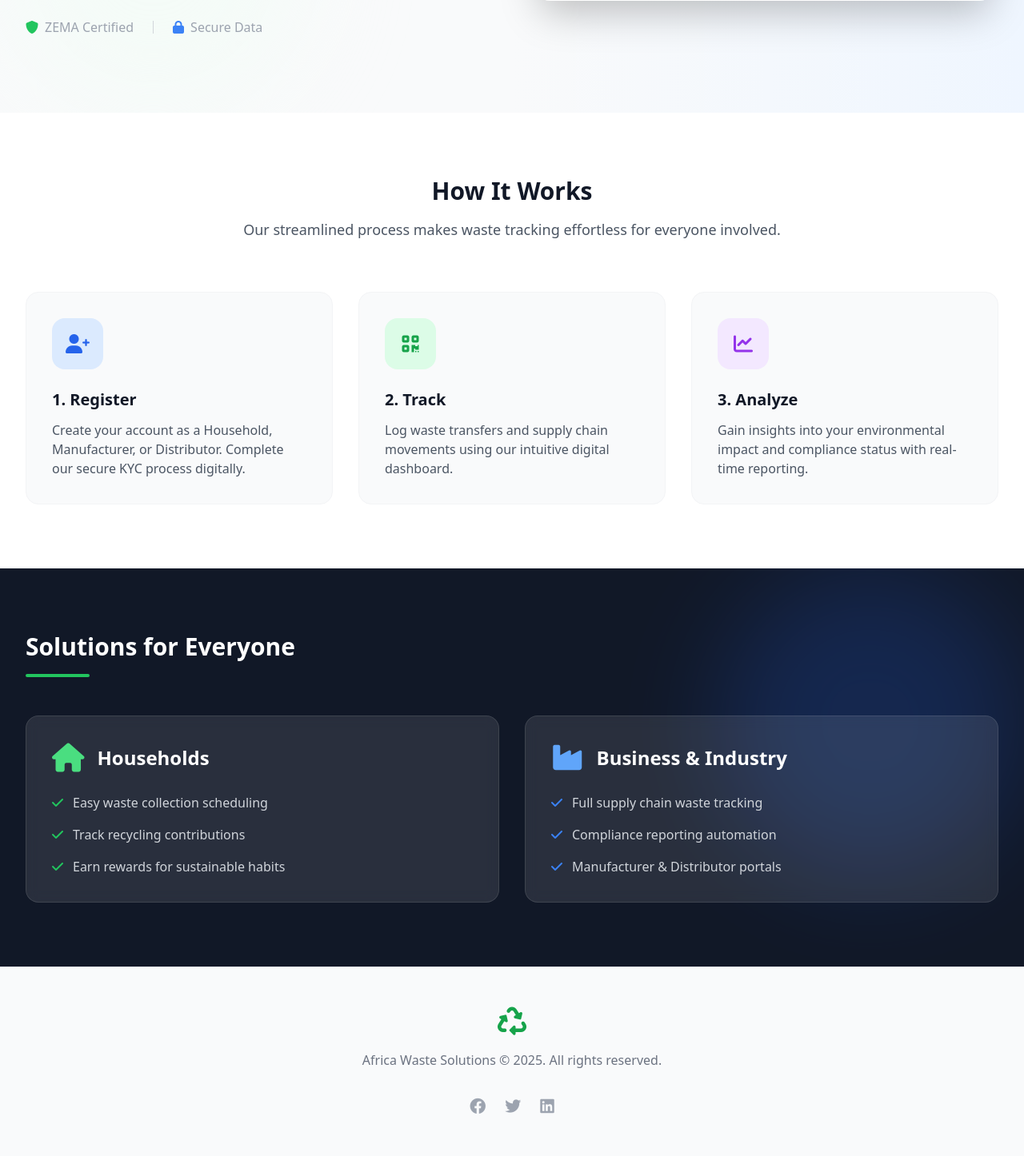
After one commit to addplux/africa-waste-solutions, a Flask app: template flask-frontend/templates/landing.html in a window 1280 px wide. The commit adds this page. Shown: the part 659-2105 px from the top of the page at 80% size. Run offline with Flask 3, Linux system fonts and the light colour scheme; the template is opened without the code that fills it, so the values that code supplies are empty; some libraries are stand-ins or nearby versions.

Commit message:
feat: enhance registration with detailed fields, file uploads, and landing page

```diff
--- a/flask-frontend/app.py
+++ b/flask-frontend/app.py
@@ -61,7 +61,7 @@ def allowed_file(filename):
 def index():
     if 'user' in session:
         return redirect(url_for('dashboard'))
-    return redirect(url_for('login'))
+    return render_template('landing.html')
 
 @app.route('/login', methods=['GET', 'POST'])
 def login():
@@ -112,23 +112,24 @@ def account_creation():
                 'plot_number': request.form.get('plotNumber'),
                 'area': request.form.get('area'),
                 'account_type': request.form.get('accountType'),
+                'company_name': request.form.get('companyName'),
+                'date_of_birth': request.form.get('dateOfBirth'),
+                'selfie': request.form.get('selfie'), # Base64 string from canvas
                 'is_international': is_international,
                 'kyc_status': 'pending'
             }
 
-            # Upload files if present
-            # Note: For now we just save locally. In production, we'd send these to backend or S3
-            if id_file and allowed_file(id_file.filename):
-                id_filename = secure_filename(id_file.filename)
-                id_file.save(os.path.join(app.config['UPLOAD_FOLDER'], id_filename))
-
-            if selfie_file and allowed_file(selfie_file.filename):
-                selfie_filename = secure_filename(selfie_file.filename)
-                selfie_file.save(os.path.join(app.config['UPLOAD_FOLDER'], selfie_filename))
+            # Prepare files for upload
+            files = {}
+            if id_file:
+                # We need to send the file object, but requests.post expects (filename, file_handle, content_type)
+                # or just the file handle.
+                # Since we are forwarding, we can pass the stream.
+                files['id_document'] = (id_file.filename, id_file.stream, id_file.mimetype)
 
             # Send to Go Backend Auth Register Endpoint
             # This creates both User and Account
-            response = api_call('auth/register', method='POST', data=data)
+            response = api_call('auth/register', method='POST', data=data, files=files)
 
             if response and response.status_code in [200, 201]:
                 resp_data = response.json()
--- /dev/null
+++ b/flask-frontend/templates/landing.html
@@ -0,0 +1,234 @@
+<!DOCTYPE html>
+<html lang="en">
+
+<head>
+    <meta charset="UTF-8">
+    <meta name="viewport" content="width=device-width, initial-scale=1.0">
+    <title>Africa Waste Solutions - Smart Waste Management</title>
+    <script src="https://cdn.tailwindcss.com"></script>
+    <link href="https://cdnjs.cloudflare.com/ajax/libs/font-awesome/6.0.0/css/all.min.css" rel="stylesheet">
+    <style>
+        .gradient-text {
+            background-clip: text;
+            -webkit-background-clip: text;
+            color: transparent;
+            background-image: linear-gradient(to right, #2563eb, #16a34a);
+        }
+    </style>
+</head>
+
+<body class="bg-gray-50 font-sans antialiased text-gray-900">
+
+    <!-- Navbar -->
+    <nav class="bg-white/90 backdrop-blur-md fixed w-full z-50 border-b border-gray-100">
+        <div class="max-w-7xl mx-auto px-4 sm:px-6 lg:px-8">
+            <div class="flex justify-between h-16 items-center">
+                <div class="flex items-center gap-2">
+                    <i class="fas fa-recycle text-3xl text-green-600"></i>
+                    <span class="font-bold text-xl tracking-tight">Africa Waste Solutions</span>
+                </div>
+                <div class="hidden md:flex items-center gap-8">
+                    <a href="#how-it-works" class="text-gray-600 hover:text-green-600 transition-colors">How it
+                        Works</a>
+                    <a href="#services" class="text-gray-600 hover:text-green-600 transition-colors">Services</a>
+                    <a href="#about" class="text-gray-600 hover:text-green-600 transition-colors">About Us</a>
+                </div>
+                <div class="flex items-center gap-4">
+                    <a href="{{ url_for('login') }}" class="text-gray-600 hover:text-blue-600 font-semibold px-4">Log
+                        In</a>
+                    <a href="{{ url_for('account_creation') }}"
+                        class="bg-blue-600 hover:bg-blue-700 text-white px-5 py-2.5 rounded-full font-semibold transition-all shadow-lg hover:shadow-xl transform hover:-translate-y-0.5">
+                        Get Started
+                    </a>
+                </div>
+            </div>
+        </div>
+    </nav>
+
+    <!-- Hero Section -->
+    <section class="min-h-screen flex items-center pt-20 relative overflow-hidden">
+        <div class="absolute inset-0 z-0">
+            <div class="absolute top-0 right-0 w-1/2 h-full bg-gradient-to-l from-blue-50 to-transparent"></div>
+            <div class="absolute bottom-0 left-0 w-96 h-96 bg-green-50 rounded-full filter blur-3xl opacity-50"></div>
+        </div>
+
+        <div class="max-w-7xl mx-auto px-4 sm:px-6 lg:px-8 relative z-10 w-full">
+            <div class="grid grid-cols-1 lg:grid-cols-2 gap-12 items-center">
+                <div class="max-w-2xl">
+                    <div
+                        class="inline-flex items-center gap-2 px-4 py-2 bg-green-50 text-green-700 rounded-full text-sm font-semibold mb-6">
+                        <i class="fas fa-leaf"></i> Sustainable Future for Zambia
+                    </div>
+                    <h1 class="text-5xl lg:text-6xl font-extrabold mb-6 leading-tight">
+                        Revolutionizing <br>
+                        <span class="gradient-text">Waste Management</span>
+                    </h1>
+                    <p class="text-xl text-gray-600 mb-8 leading-relaxed">
+                        Join the digital revolution in environmental care. Track, manage, and optimize your waste
+                        footprint with our ZEMA-certified platform for households and industries.
+                    </p>
+                    <div class="flex flex-col sm:flex-row gap-4">
+                        <a href="{{ url_for('account_creation') }}"
+                            class="inline-flex justify-center items-center px-8 py-4 bg-blue-600 text-white rounded-full font-bold text-lg hover:bg-blue-700 transition-colors shadow-lg hover:shadow-blue-500/30">
+                            Register Now
+                            <i class="fas fa-arrow-right ml-2"></i>
+                        </a>
+                        <a href="#how-it-works"
+                            class="inline-flex justify-center items-center px-8 py-4 bg-white text-gray-700 border-2 border-gray-200 rounded-full font-bold text-lg hover:border-blue-600 hover:text-blue-600 transition-colors">
+                            Learn More
+                        </a>
+                    </div>
+
+                    <div class="mt-12 flex items-center gap-6 text-gray-400">
+                        <div class="flex items-center gap-2">
+                            <i class="fas fa-shield-alt text-green-500"></i> ZEMA Certified
+                        </div>
+                        <div class="h-4 w-px bg-gray-300"></div>
+                        <div class="flex items-center gap-2">
+                            <i class="fas fa-lock text-blue-500"></i> Secure Data
+                        </div>
+                    </div>
+                </div>
+
+                <div class="hidden lg:block relative">
+                    <!-- Placeholder for Hero Image - In a real scenario, use actual assets -->
+                    <div class="relative rounded-3xl overflow-hidden shadow-2xl border-4 border-white">
+                        <img src="/static/landing_hero_section.jpg" alt="Waste Management Dashboard"
+                            class="w-full h-auto object-cover transform hover:scale-105 transition-transform duration-700">
+
+                        <!-- Floating Card -->
+                        <div
+                            class="absolute bottom-8 left-8 bg-white/90 backdrop-blur p-4 rounded-xl shadow-lg border border-white/50 max-w-xs animate-bounce">
+                            <div class="flex items-center gap-3">
+                                <div
+                                    class="w-10 h-10 bg-green-100 rounded-full flex items-center justify-center text-green-600">
+                                    <i class="fas fa-check"></i>
+                                </div>
+                                <div class="text-sm">
+                                    <p class="font-bold text-gray-900">Waste Collected</p>
+                                    <p class="text-green-600 font-semibold">+1,240 Tons this month</p>
+                                </div>
+                            </div>
+                        </div>
+                    </div>
+                </div>
+            </div>
+        </div>
+    </section>
+
+    <!-- Features Section -->
+    <section id="how-it-works" class="py-20 bg-white">
+        <div class="max-w-7xl mx-auto px-4 sm:px-6 lg:px-8">
+            <div class="text-center max-w-3xl mx-auto mb-16">
+                <h2 class="text-3xl font-bold mb-4">How It Works</h2>
+                <p class="text-gray-600 text-lg">Our streamlined process makes waste tracking effortless for everyone
+                    involved.</p>
+            </div>
+
+            <div class="grid grid-cols-1 md:grid-cols-3 gap-8">
+                <!-- Step 1 -->
+                <div
+                    class="bg-gray-50 p-8 rounded-2xl hover:bg-white hover:shadow-xl transition-all border border-gray-100 group">
+                    <div
+                        class="w-16 h-16 bg-blue-100 rounded-2xl flex items-center justify-center text-blue-600 text-2xl mb-6 group-hover:bg-blue-600 group-hover:text-white transition-colors">
+                        <i class="fas fa-user-plus"></i>
+                    </div>
+                    <h3 class="text-xl font-bold mb-3">1. Register</h3>
+                    <p class="text-gray-600">Create your account as a Household, Manufacturer, or Distributor. Complete
+                        our secure KYC process digitally.</p>
+                </div>
+
+                <!-- Step 2 -->
+                <div
+                    class="bg-gray-50 p-8 rounded-2xl hover:bg-white hover:shadow-xl transition-all border border-gray-100 group">
+                    <div
+                        class="w-16 h-16 bg-green-100 rounded-2xl flex items-center justify-center text-green-600 text-2xl mb-6 group-hover:bg-green-600 group-hover:text-white transition-colors">
+                        <i class="fas fa-qrcode"></i>
+                    </div>
+                    <h3 class="text-xl font-bold mb-3">2. Track</h3>
+                    <p class="text-gray-600">Log waste transfers and supply chain movements using our intuitive digital
+                        dashboard.</p>
+                </div>
+
+                <!-- Step 3 -->
+                <div
+                    class="bg-gray-50 p-8 rounded-2xl hover:bg-white hover:shadow-xl transition-all border border-gray-100 group">
+                    <div
+                        class="w-16 h-16 bg-purple-100 rounded-2xl flex items-center justify-center text-purple-600 text-2xl mb-6 group-hover:bg-purple-600 group-hover:text-white transition-colors">
+                        <i class="fas fa-chart-line"></i>
+                    </div>
+                    <h3 class="text-xl font-bold mb-3">3. Analyze</h3>
+                    <p class="text-gray-600">Gain insights into your environmental impact and compliance status with
+                        real-time reporting.</p>
+                </div>
+            </div>
+        </div>
+    </section>
+
+    <!-- Services Section -->
+    <section id="services" class="py-20 bg-gray-900 text-white relative overflow-hidden">
+        <!-- Decoration -->
+        <div class="absolute top-0 right-0 w-96 h-96 bg-blue-600 rounded-full filter blur-3xl opacity-20"></div>
+
+        <div class="max-w-7xl mx-auto px-4 sm:px-6 lg:px-8 relative z-10">
+            <div class="mb-12">
+                <h2 class="text-3xl font-bold mb-4">Solutions for Everyone</h2>
+                <div class="h-1 w-20 bg-green-500 rounded"></div>
+            </div>
+
+            <div class="grid grid-cols-1 lg:grid-cols-2 gap-8">
+                <!-- For Households -->
+                <div
+                    class="bg-white/10 backdrop-blur p-8 rounded-2xl border border-white/10 hover:border-green-500/50 transition-colors">
+                    <div class="flex items-center gap-4 mb-6">
+                        <i class="fas fa-home text-4xl text-green-400"></i>
+                        <h3 class="text-2xl font-bold">Households</h3>
+                    </div>
+                    <ul class="space-y-4 text-gray-300">
+                        <li class="flex items-center gap-3"><i class="fas fa-check text-green-500"></i> Easy waste
+                            collection scheduling</li>
+                        <li class="flex items-center gap-3"><i class="fas fa-check text-green-500"></i> Track recycling
+                            contributions</li>
+                        <li class="flex items-center gap-3"><i class="fas fa-check text-green-500"></i> Earn rewards for
+                            sustainable habits</li>
+                    </ul>
+                </div>
+
+                <!-- For Business -->
+                <div
+                    class="bg-white/10 backdrop-blur p-8 rounded-2xl border border-white/10 hover:border-blue-500/50 transition-colors">
+                    <div class="flex items-center gap-4 mb-6">
+                        <i class="fas fa-industry text-4xl text-blue-400"></i>
+                        <h3 class="text-2xl font-bold">Business & Industry</h3>
+                    </div>
+                    <ul class="space-y-4 text-gray-300">
+                        <li class="flex items-center gap-3"><i class="fas fa-check text-blue-500"></i> Full supply chain
+                            waste tracking</li>
+                        <li class="flex items-center gap-3"><i class="fas fa-check text-blue-500"></i> Compliance
+                            reporting automation</li>
+                        <li class="flex items-center gap-3"><i class="fas fa-check text-blue-500"></i> Manufacturer &
+                            Distributor portals</li>
+                    </ul>
+                </div>
+            </div>
+        </div>
+    </section>
+
+    <!-- Footer -->
+    <footer class="bg-gray-50 py-12 border-t border-gray-200">
+        <div class="max-w-7xl mx-auto px-4 sm:px-6 lg:px-8 text-center">
+            <div class="mb-8">
+                <i class="fas fa-recycle text-4xl text-green-600 mb-4"></i>
+                <p class="text-gray-500">Africa Waste Solutions © 2025. All rights reserved.</p>
+            </div>
+            <div class="flex justify-center gap-6">
+                <a href="#" class="text-gray-400 hover:text-green-600"><i class="fab fa-facebook text-xl"></i></a>
+                <a href="#" class="text-gray-400 hover:text-green-600"><i class="fab fa-twitter text-xl"></i></a>
+                <a href="#" class="text-gray-400 hover:text-green-600"><i class="fab fa-linkedin text-xl"></i></a>
+            </div>
+        </div>
+    </footer>
+
+</body>
+
+</html>
```
Also changed, not shown: flask-frontend/templates/account_creation.html (+128 -100 lines), 2 other files.
